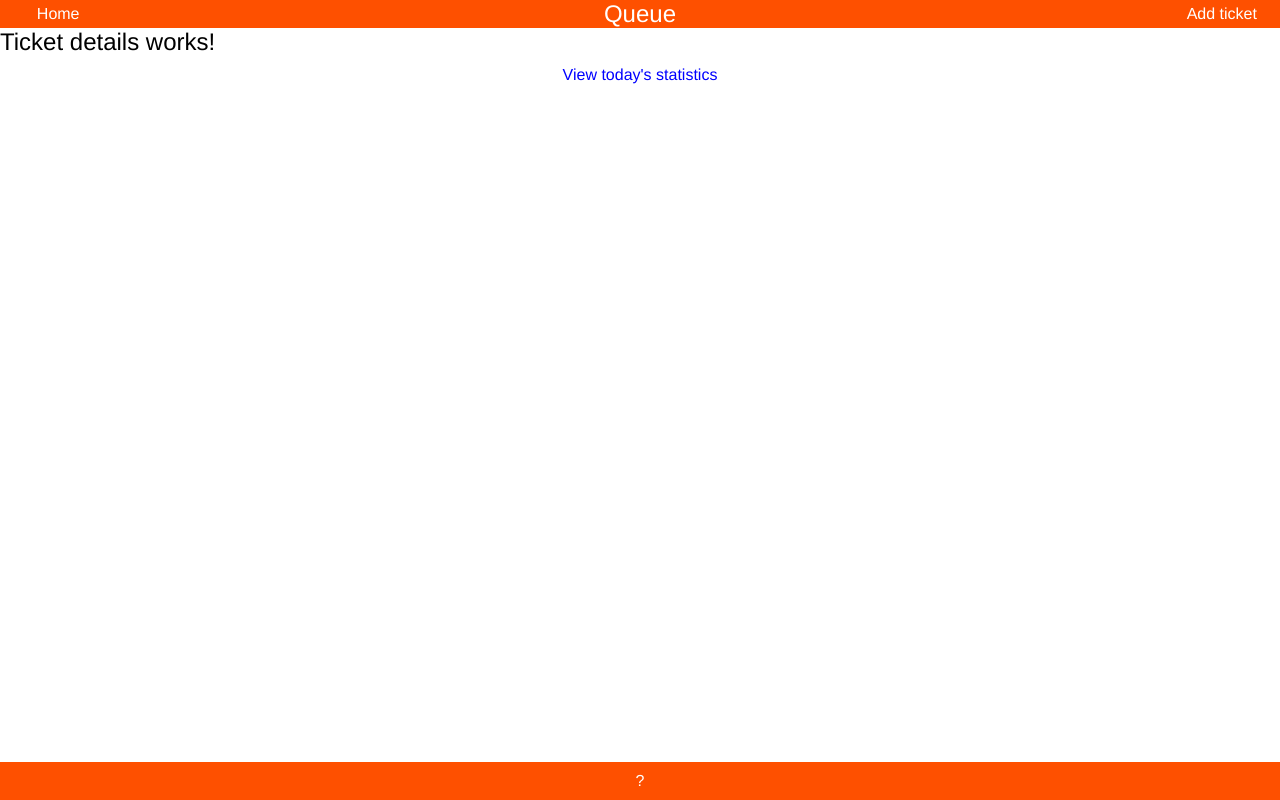
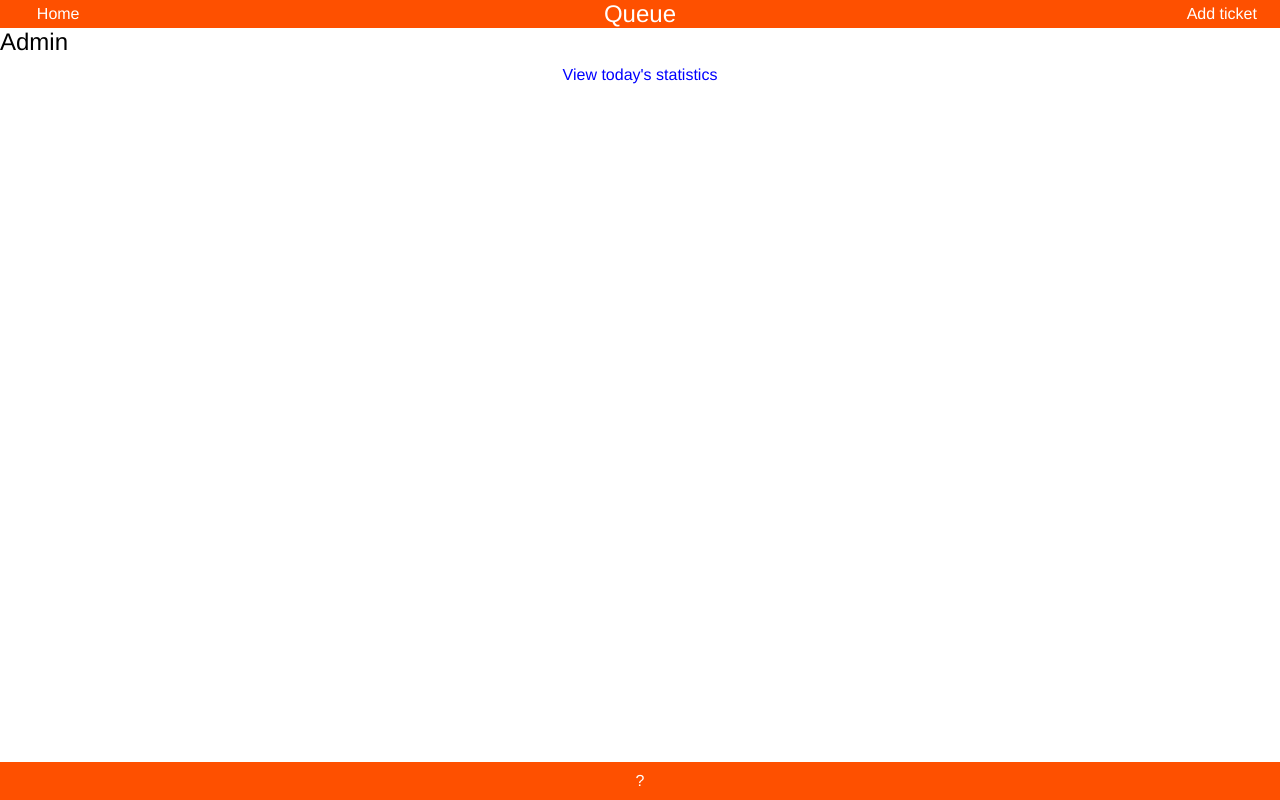
Before and after one commit to joshdrochon/epic-queue, a React app: page /#/admin in a window 1280 px wide. Built offline with nearby package versions, Linux system fonts and the light colour scheme.

Commit message:
add ticket details functionality onclick while admin

```diff
--- a/src/components/App.jsx
+++ b/src/components/App.jsx
@@ -52,9 +52,7 @@ class App extends React.Component {
 
   handleChangingSelectedTicket(ticket){
     this.setState({selectedTicket: ticket});
-    console.log('You have selected ' + this.state.selectedTicket.name + "'s ticket.");
-    console.log(this.state.selectedTicket.issue);
-    console.log(this.state.selectedTicket.location);
+    console.log('You have selected ' + this.state.selectedTicket.name + "'s ticket, who currently on " + this.state.selectedTicket.location + ' has the following issue: ' + this.state.selectedTicket.issue + ' as of ' + this.state.selectedTicket.formattedWaitTime + ' ago.');
   }
 
   render(){
@@ -80,7 +78,9 @@ class App extends React.Component {
           <Header/>
           <Switch>
             <Route exact path ='/' render={()=><TicketList ticketList={this.state.masterTicketList} />} />
-            <Route path='/admin' render={(props)=><Admin ticketList={this.state.masterTicketList} currentRouterPath={props.location.pathname} onTicketSelection={this.handleChangingSelectedTicket} />} />
+            <Route path='/admin' render={(props)=><Admin ticketList={this.state.masterTicketList} currentRouterPath={props.location.pathname}
+            onTicketSelection={this.handleChangingSelectedTicket}
+            selectedTicket={this.state.selectedTicket}/>} />
             <Route path='/newticket' render={()=><NewTicketControl onNewTicketCreation={this.handleAddingNewTicketToList} />} />
             <Route path='/easteregg' component={EasterEgg}/>
             <Route component={Error404}/>
--- a/src/components/admin/Admin.jsx
+++ b/src/components/admin/Admin.jsx
@@ -4,14 +4,22 @@ import TicketList from '../home/TicketList';
 import TicketDetails from './TicketDetails';
 
 const Admin = (props) => {
+  console.log('Props' + props);
   //console logs go here if need
+  let optionalSelectedTicketContent = null;
+  if(props.selectedTicket != null){
+    console.log(props.selectedTicket);
+    optionalSelectedTicketContent = <TicketDetails />
+  }
+
   return (
     <div>
-      <TicketDetails />
+      <h2>Admin</h2>
+      {optionalSelectedTicketContent}
       <TicketList
         ticketList={props.ticketList}
         currentRouterPath={props.currentRouterPath}
-        onTicketSelection={props.onTicketSelection} />
+        onTicketSelection={props.onTicketSelection}/>
     </div>
   );
 }
@@ -19,7 +27,8 @@ const Admin = (props) => {
 Admin.propTypes = {
   ticketList: PropTypes.array,
   currentRouterPath: PropTypes.string.isRequired,
-  onTicketSelection: PropTypes.func.isRequired
+  onTicketSelection: PropTypes.func.isRequired,
+  selectedTicket: PropTypes.object
 }
 
 export default Admin;
--- a/src/components/ticket/NewTicketForm.jsx
+++ b/src/components/ticket/NewTicketForm.jsx
@@ -86,16 +86,16 @@ const NewTicketForm = (props) => {
           type='text'
           id='name'
           placeholder='Name'
-          ref={(input) => {name = input;}}/>
+          ref={(input) => {name = input;}} required />
         <input
           type='text'
           id='location'
           placeholder='Location'
-          ref={(input) => {location = input;}}/>
+          ref={(input) => {location = input;}} required />
         <textarea
           id='issue'
           placeholder="What's going on?"
-          ref={(textarea) => {issue = textarea;}}/>
+          ref={(textarea) => {issue = textarea;}} required />
         <button id='btn' type='submit'>Help!</button>
       </form>
     </div>
--- a/src/components/ticket/Ticket.jsx
+++ b/src/components/ticket/Ticket.jsx
@@ -50,6 +50,7 @@ const Ticket = (props) => {
   } else {
     return(
       <div>
+        <p>If you see this while in /admin, something went terribly wrong</p>
         {ticketInformation}
       </div>
     );
```
Also changed, not shown: src/components/home/Header.jsx (+11 -11 lines).
